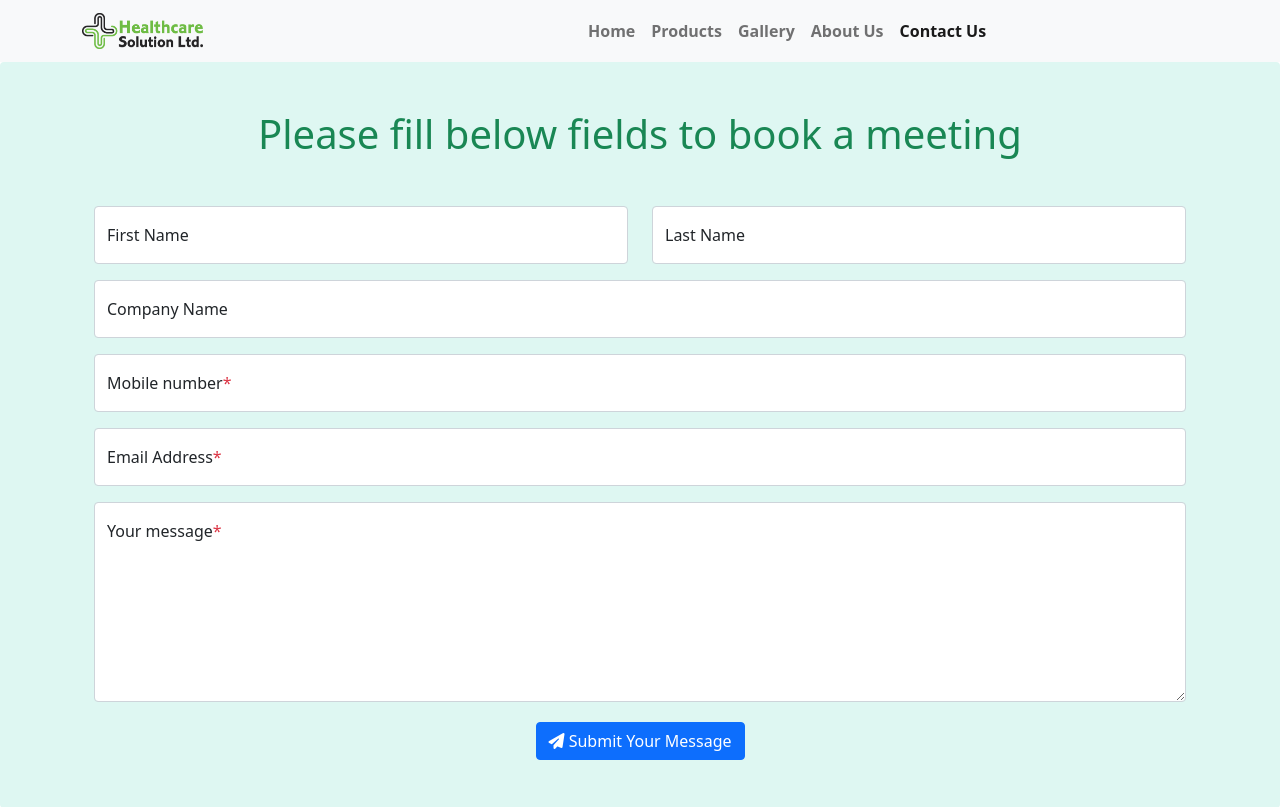
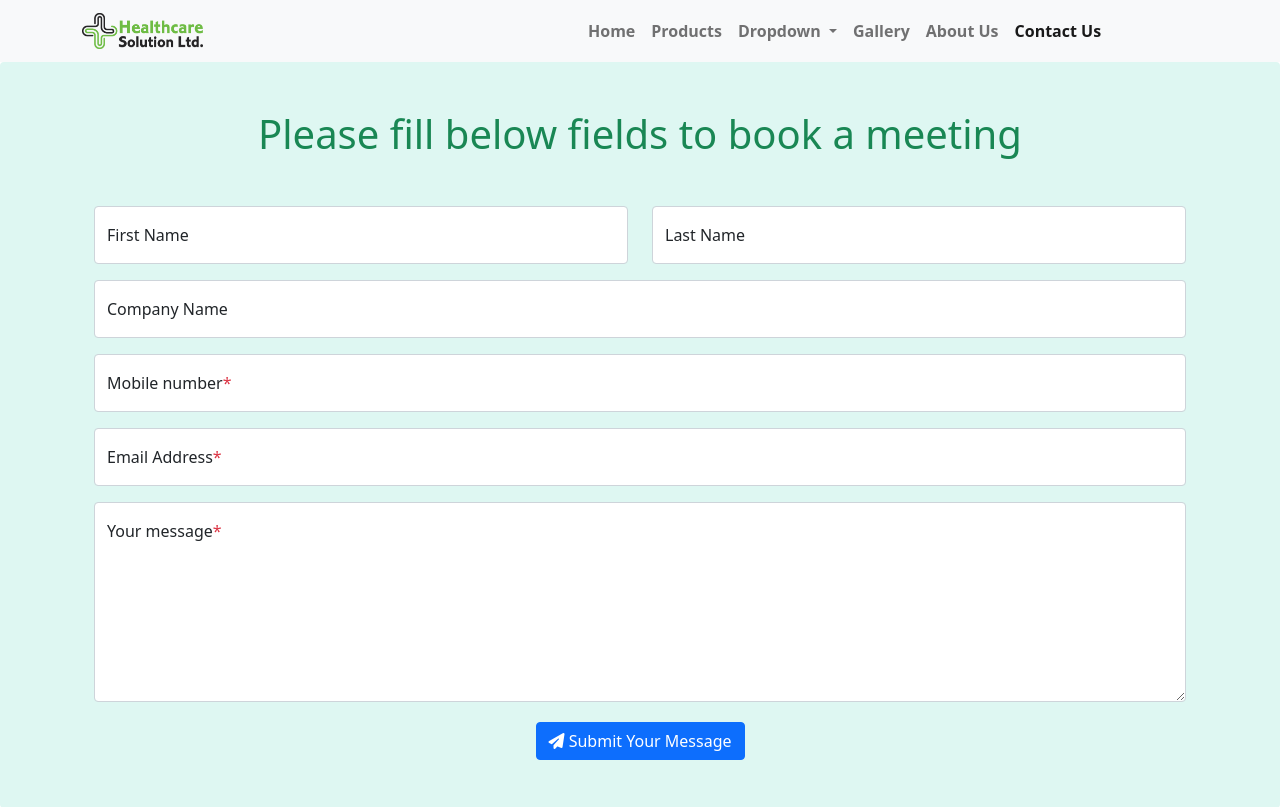
Before and after one commit to selim-reza007/hslbd, a Django app: page /contactus/ in a window 1280 px wide. Shown: the top 807 px of the page. Run offline with Django 5.2, Linux system fonts and the light colour scheme; data comes from the database, SQL or seed files in the repository; both versions use the stored data as it was after the commit; some libraries are stand-ins or nearby versions.

Commit message:
Dropdown static layout added to template

```diff
--- a/templates/layout.html
+++ b/templates/layout.html
@@ -27,6 +27,17 @@
                   <li class="nav-item">
                     <a class="nav-link {% if 'products' in request.path %}active{% endif %}" aria-current="page" href="{% url 'products:all-products' %}">Products</a>
                   </li>
+                  {% comment %} dropdown {% endcomment %}
+                  <li class="nav-item dropdown">
+                    <a class="nav-link dropdown-toggle" href="#" id="navbarDropdown" role="button" data-bs-toggle="dropdown" aria-expanded="false">
+                      Dropdown
+                    </a>
+                    <ul class="dropdown-menu" aria-labelledby="navbarDropdown">
+                      <li><a class="dropdown-item border-bottom" href="#">Action</a></li>
+                      <li><a class="dropdown-item border-bottom" href="#">Another action</a></li>
+                    </ul>
+                  </li>
+                  {% comment %} dropdown end {% endcomment %}
                   <li class="nav-item">
                     <a class="nav-link {% if request.path == '/gallery/' %}active{% endif %}" aria-current="page" href="{% url 'gallary:gallary' %}">Gallery</a>
                   </li>
```
Also changed, not shown: db.sqlite3.
